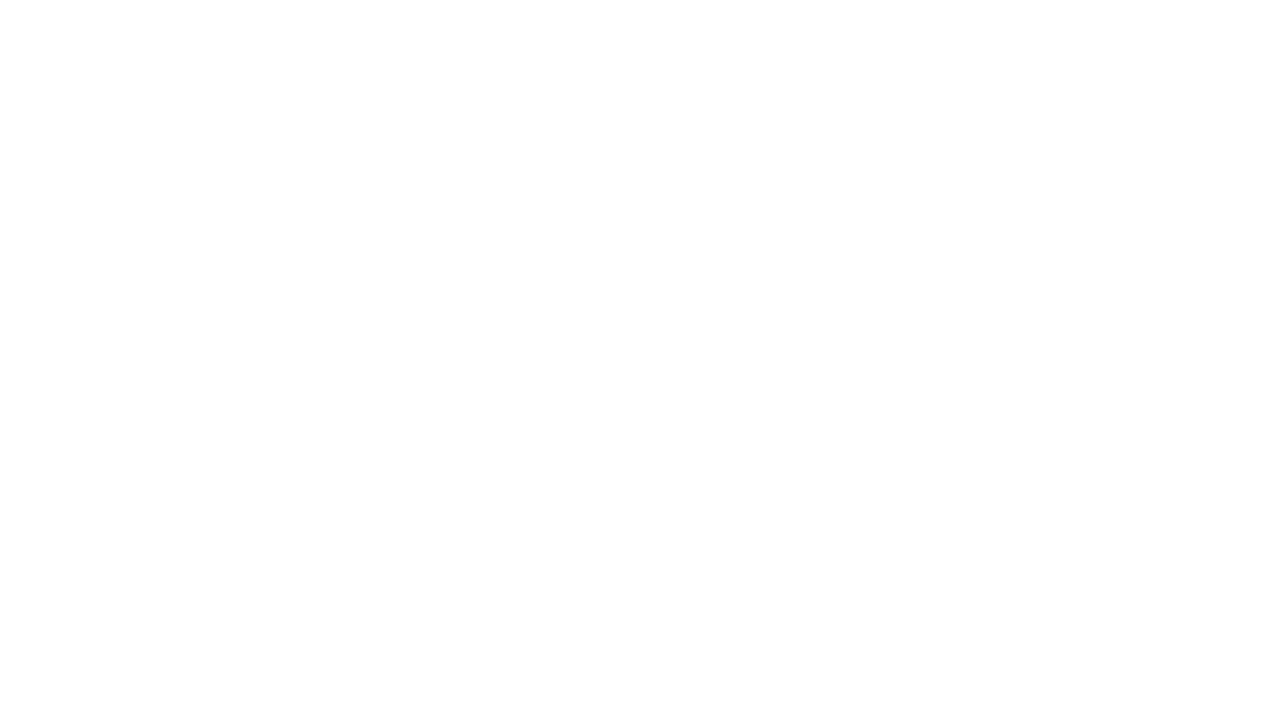
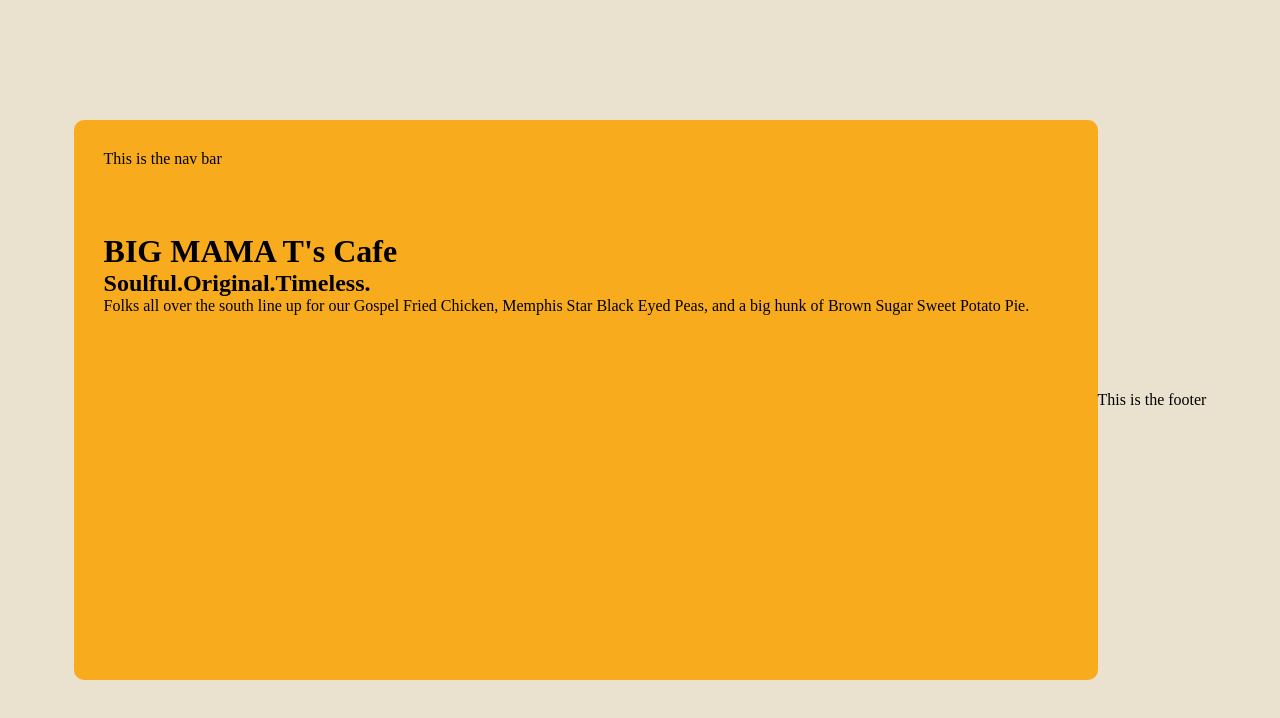
Before and after one commit to j-winston/Restaurant-Page, a website built with webpack: page dist/index.html in a window 1280 px wide. Built offline with nearby package versions, Linux system fonts and the light colour scheme.

Commit message:
refactor code with semantic tags

```diff
--- a/src/loadpage.js
+++ b/src/loadpage.js
@@ -1,63 +1,68 @@
 // This module creates and returns all front
 // page node elements
+import "../src/style.css";
 
 import HeroImgFile from "../src/big-mama-background.png";
-const siteContent = document.getElementById("site-content");
+const siteContainer = document.querySelector(".site-container");
 
 const createNavElements = () => {
-  const navSection = document.createElement("section");
-  navSection.className = "nav-section";
-  const navBar = document.createElement("div");
-  navBar.className = "nav-bar";
-
-  navSection.appendChild(navBar);
-  siteContent.appendChild(navSection);
+  const navBar = document.createElement("nav");
+  navBar.className = "nav-container";
+  navBar.textContent = "This is the nav bar";
+  return navBar;
 };
 
 const createHeroElements = () => {
-  const heroSection = document.createElement("section");
-  heroSection.className = "hero-section";
-
-  const heroContainer = document.createElement("div");
+  const heroContainer = document.createElement("main");
   heroContainer.className = "hero-container";
 
   const heroTitle = document.createElement("h1");
   heroTitle.className = "hero-title";
+  heroTitle.textContent = "BIG MAMA T's Cafe";
 
   const heroImage = new Image();
   heroImage.src = HeroImgFile;
 
   const heroCopyHeading = document.createElement("h2");
   heroCopyHeading.className = "hero-copy-heading";
+  heroCopyHeading.textContent = "Soulful.Original.Timeless.";
 
   const heroCopy = document.createElement("p");
   heroCopy.className = "hero-copy";
+  heroCopy.textContent =
+    "Folks all over the south line up for our Gospel Fried Chicken, Memphis Star Black Eyed Peas, and a big hunk of Brown Sugar Sweet Potato Pie.";
 
-  heroSection.appendChild(heroContainer);
   heroContainer.appendChild(heroTitle);
   heroContainer.appendChild(heroCopyHeading);
   heroContainer.appendChild(heroCopy);
 
-  siteContent.appendChild(heroContainer);
+  return heroContainer;
 };
 
 const createFooterElements = () => {
-  const footerSection = document.createElement("section");
+  const footerContainer = document.createElement("footer");
+  footerContainer.className = "footer-container";
 
   const footerText = document.createElement("p");
   footerText.className = "footer-text";
+  footerText.textContent = "This is the footer";
 
-  footerSection.appendChild(footerText);
+  footerContainer.appendChild(footerText);
 
-  siteContent.appendChild(footerSection);
+  return footerContainer;
 };
 
 const loadPage = () => {
-  createNavElements();
-  createHeroElements();
-  createFooterElements();
+  const nav = createNavElements();
+  const hero = createHeroElements();
+  const footer = createFooterElements();
 
-  return siteContent;
+  siteContainer.appendChild(nav);
+  siteContainer.appendChild(hero);
+
+  document.body.appendChild(siteContainer);
+  document.body.appendChild(footer);
+
 };
 
 export default loadPage;
--- a/src/style.css
+++ b/src/style.css
@@ -0,0 +1,66 @@
+* {
+  box-sizing: border-box;
+}
+
+body {
+  margin: 0;
+  padding: 0;
+  width: 100vw;
+  height: 100vh;
+  background-color: rgb(234, 225, 206);
+
+  display: flex;
+  align-items: center;
+  justify-content: center;
+}
+
+h1,
+h2,
+h3,
+p,
+div {
+  padding: 0;
+  margin: 0;
+}
+
+img {
+  max-width: 100%;
+  height: auto;
+}
+
+.site-container {
+  background-color: #f8ac1d;
+  height: 70%;
+  width: 80%;
+
+  display: grid;
+
+  grid-template-areas:
+    "nav"
+    "hero"
+    "hero";
+
+  grid-template-rows: 1fr 3fr 2fr;
+
+  padding: 30px;
+  border-radius: 10px;
+}
+
+.hero-section {
+  grid-area: hero;
+  background-color: pink;
+
+  display: flex;
+  padding: 0 20px;
+  align-items: center;
+}
+.hero-container {
+}
+.hero-title {
+  font-size: 2rem;
+}
+
+.nav-section {
+  grid-area: nav;
+  background-color: white;
+}
--- a/webpack.config.js
+++ b/webpack.config.js
@@ -35,6 +35,10 @@ module.exports = {
         test: /\.(png|jpg)$/i,
         type: "asset/resource",
       },
+      {
+        test: /\.css$/i,
+        use: ["style-loader", "css-loader"],
+      },
     ],
   },
 };
```
Also changed, not shown: dist/bundle.js, dist/index.html, 2 other files.
